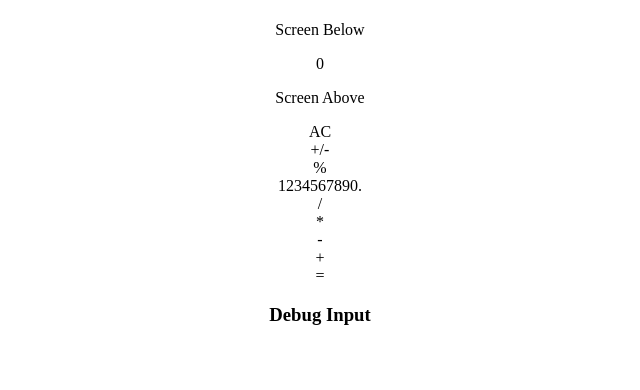
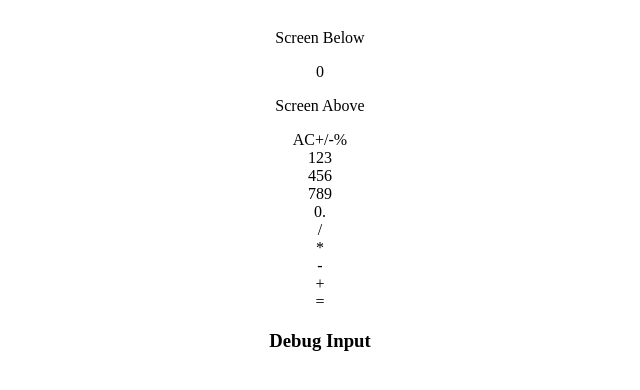
Before and after one commit to jffelix/React-Calculator, a React (Create React App) app in the folder client/: page / in a window 1280 px wide. Shown: the top 390 px of the page, without its empty margins (320-960 px from the left). Built offline with nearby package versions, Linux system fonts and the light colour scheme; no server answers; the HTML template or start-up script is replaced by a standard one.

Commit message:
Aligned rows horizontally. Aligned divs vertically

```diff
--- a/client/src/app.css
+++ b/client/src/app.css
@@ -1,3 +1,5 @@
 body {
+    display: flex;
+    justify-content: center;
     text-align: center;
 }
--- a/client/src/components/Numbers/numbers.css
+++ b/client/src/components/Numbers/numbers.css
@@ -1,10 +1,11 @@
 .numRows {
     display: flex;
-    flex-direction: row;
+    flex-direction: column;
     justify-content: center;
 }
 
 .rowOne, .rowTwo, .rowThree, .rowFour {
     display: flex;
     flex-direction: row;
+    justify-content: center;
 }
--- a/client/src/components/Operators/NonInteger.jsx
+++ b/client/src/components/Operators/NonInteger.jsx
@@ -4,7 +4,7 @@ import "./operators.css";
 const NonInteger = (props) => {
 
     return (
-        <div className="non-integer">
+        <div className="nonIntegerRow">
             <div className="allClear">
                 <span onClick={props.clickAC}>AC</span>
             </div>
--- a/client/src/components/Operators/operators.css
+++ b/client/src/components/Operators/operators.css
@@ -1,4 +1,5 @@
-.non-integers {
+.nonIntegerRow {
     display: flex;
-    justify-content: flex-start;
+    flex-direction: row;
+    justify-content: center;
 }
```
Also changed, not shown: 1 other file (tests, documents, lock files or other folders).
